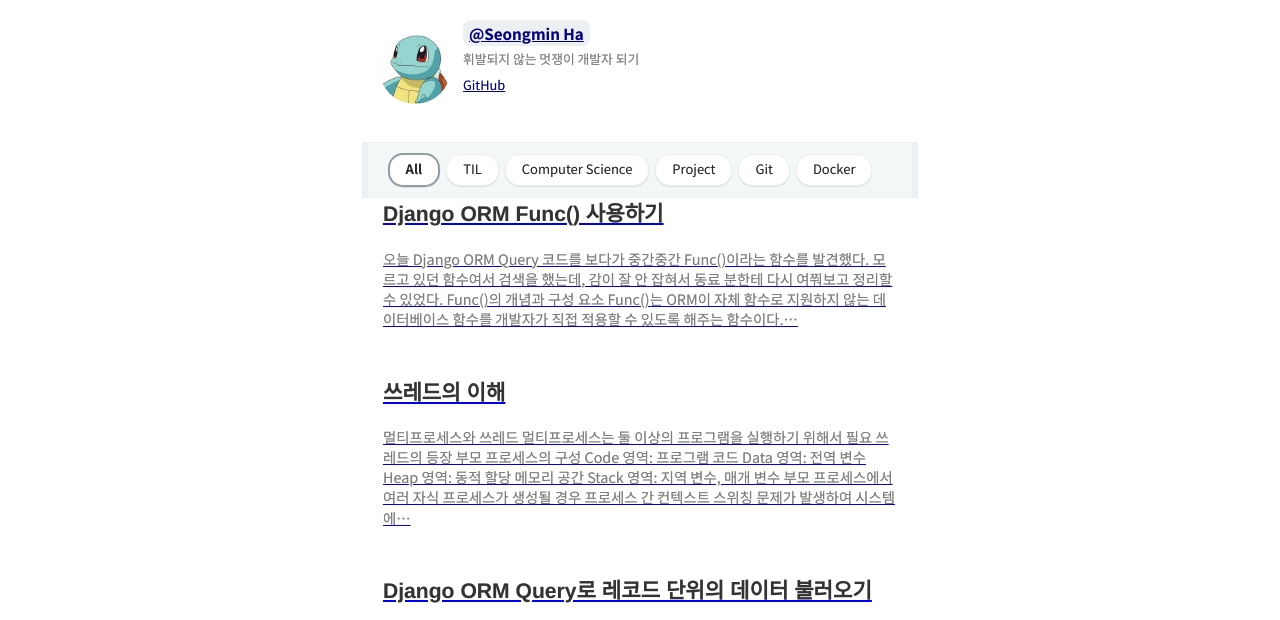
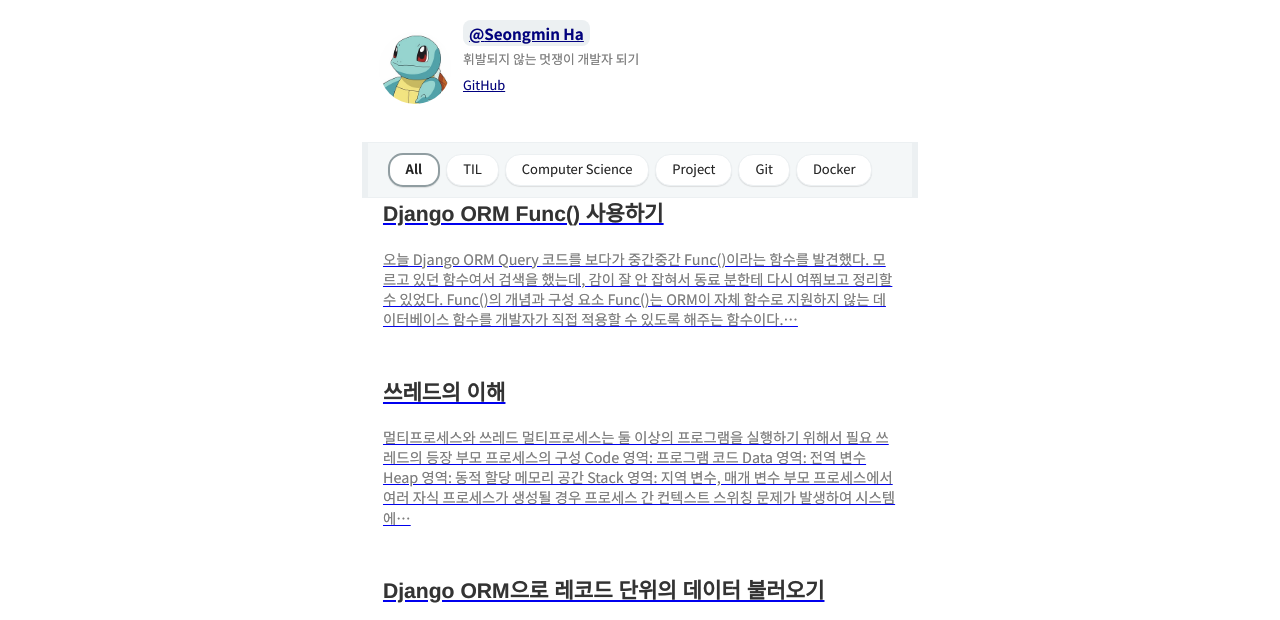
Before and after one commit to makeitmin/makeitmin.github.io, a Gatsby site: page / in a window 1280 px wide. Shown: the part 180-800 px from the top of the page. Built offline with nearby package versions, Linux system fonts and the light colour scheme; Gatsby itself is replaced by a stand-in of ours; some packages are replaced by stand-ins of ours; what typography-theme-github would draw is missing.

Commit message:
Docs: 게시물 수정

```diff
--- a/content/blog/TIL/django-orm-queryset을-사용하여-레코드-단위-데이터-불러오기.md
+++ b/content/blog/TIL/django-orm으로-레코드-단위-데이터-불러오기.md
@@ -1,5 +1,5 @@
 ---
-title: Django ORM Query로 레코드 단위의 데이터 불러오기
+title: Django ORM으로 레코드 단위의 데이터 불러오기
 date: 2021-08-27 13:08:64
 category: TIL
 thumbnail: { thumbnailSrc }
```
